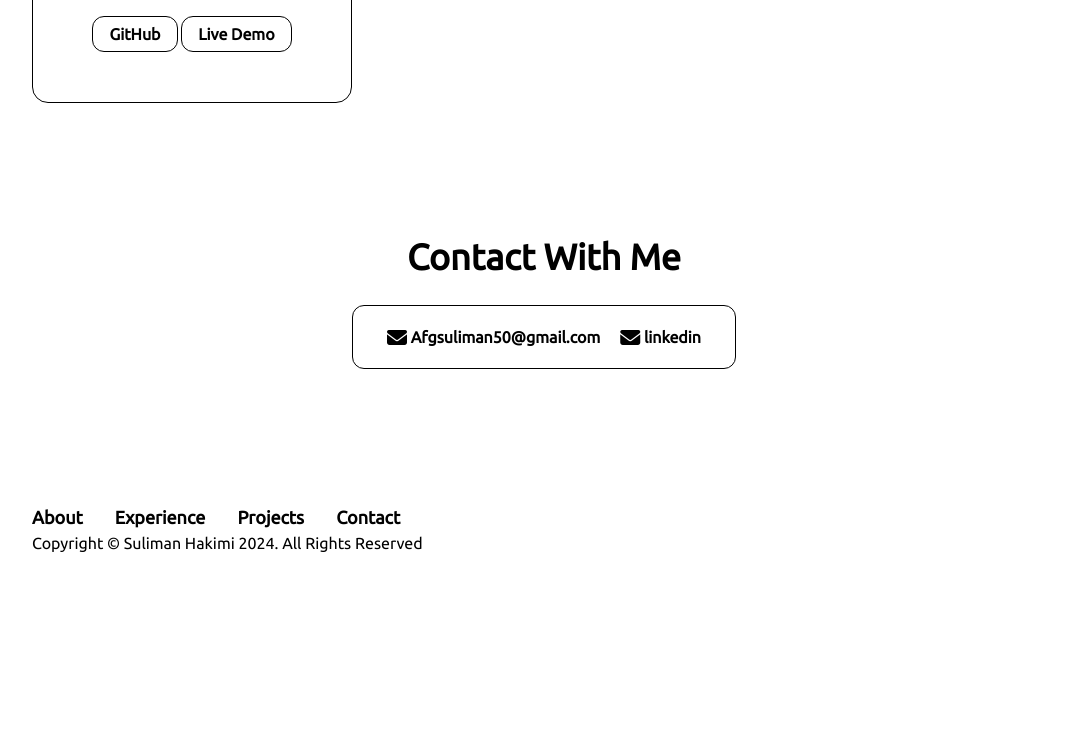
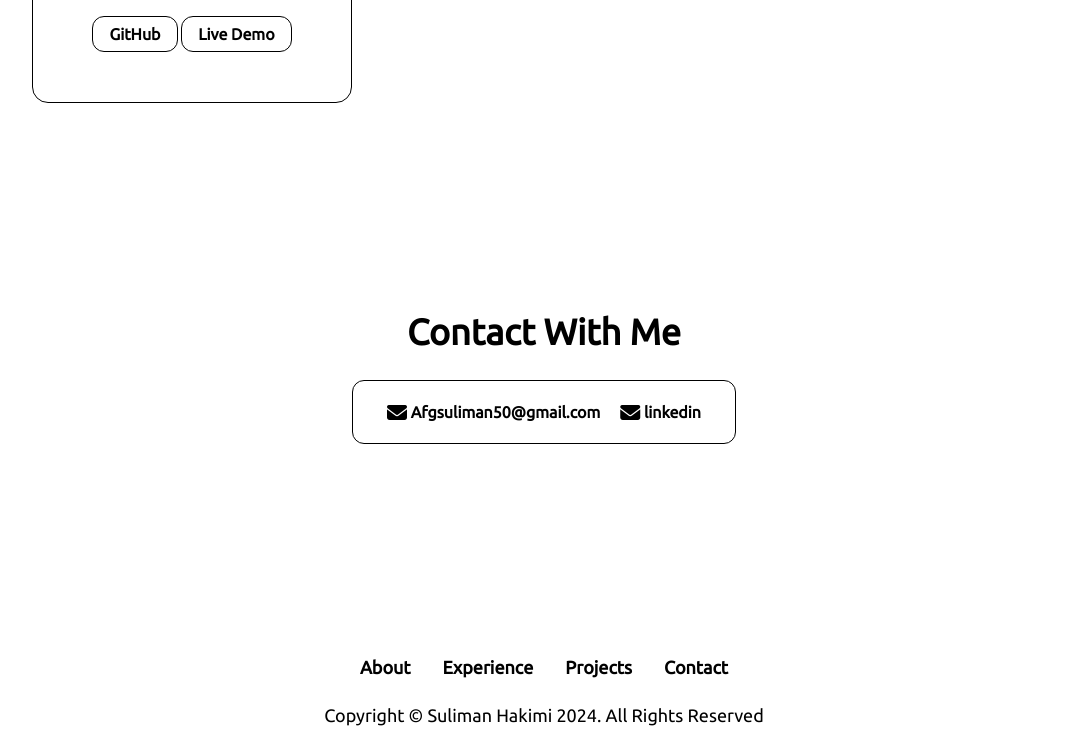
Before and after one commit to SulimanHakimi/portfolio, a Node server app: page / in a window 1280 px wide. Shown: the part 4369-5098 px from the top of the page, without its empty margins (96-1162 px from the left). Before the commit the page ends 4921 px from the top, so only its background shows below. Run offline with Node 20, Linux system fonts and the light colour scheme; some libraries are stand-ins or nearby versions.

Commit message:
add footer style

```diff
--- a/views/index.ejs
+++ b/views/index.ejs
@@ -163,7 +163,7 @@
           <div class="cards-list w-full grid grid-cols-3 gap-y-5"></div>
         </section>
         <section id="contact"
-          class="min-h-[400px] flex justify-center items-center flex-col gap-7"
+          class="min-h-[550px] flex justify-center items-center flex-col gap-7"
         >
           <div class="text-center">
             <span class="font-bold text-4xl">Contact With Me</span>
@@ -188,14 +188,14 @@
           </div>
         </section>
       </div>
-      <div class="footer">
+      <div class="flex flex-col w-full justify-center gap-5 items-center">
         <div class="text-lg font-semibold flex gap-8">
           <a href="#about">About</a>
           <a href="#experience">Experience</a>
           <a href="#projects">Projects</a>
           <a href="#contact">Contact</a>
         </div>
-        <span>Copyright © Suliman Hakimi 2024. All Rights Reserved</span>
+        <span class="font-medium text-lg">Copyright © Suliman Hakimi 2024. All Rights Reserved</span>
       </div>
     </div>
     <script src="app.js"></script>
```
